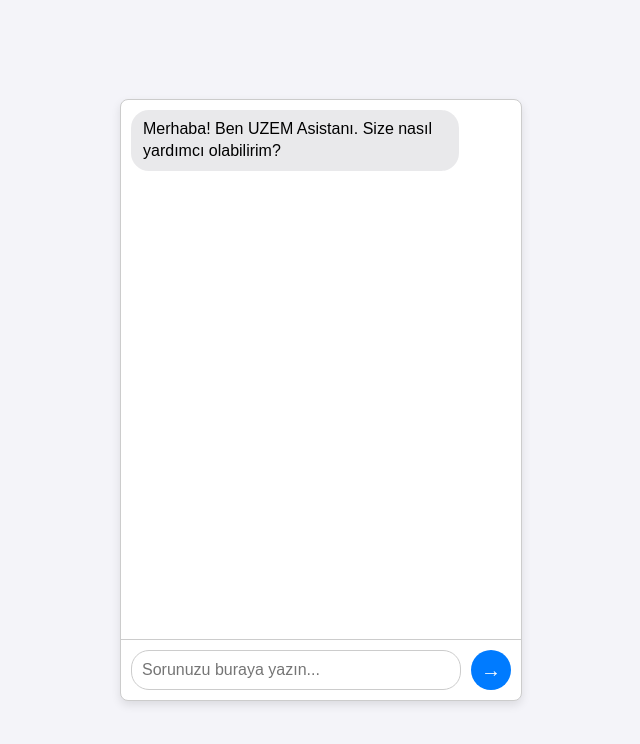
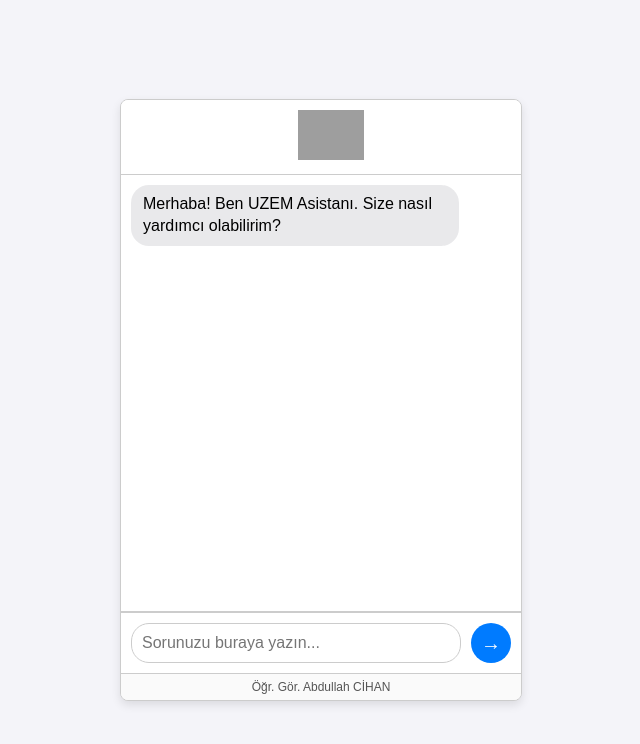
Before and after one commit to abdullah-cihan/uzem, a plain HTML site: page index.html in a window 1280 px wide. Shown: the whole page, without its empty margins (319-959 px from the left). Drawn offline with Linux system fonts and the light colour scheme; grey boxes are pictures that could not be loaded.

Commit message:
index.html

```diff
--- a/index.html
+++ b/index.html
@@ -5,7 +5,6 @@
     <meta name="viewport" content="width=device-width, initial-scale=1.0">
     <title>UZEM AI Asistanı</title>
     <style>
-        /* --- Aşama 3: CSS (Görsel Stil) --- */
         body {
             font-family: Arial, sans-serif;
             background-color: #f4f4f9;
@@ -24,11 +23,22 @@
             display: flex;
             flex-direction: column;
             box-shadow: 0 4px 10px rgba(0,0,0,0.1);
+            overflow: hidden;
+        }
+        #logo {
+            width: 100%;
+            text-align: center;
+            padding: 10px;
+            border-bottom: 1px solid #ccc;
+            background-color: #fff;
+        }
+        #logo img {
+            max-height: 50px;
         }
         #chat-log {
             flex-grow: 1;
             padding: 10px;
-            overflow-y: auto; /* Mesajlar artınca kaydırma çubuğu çıkar */
+            overflow-y: auto;
             border-bottom: 1px solid #ccc;
         }
         .message {
@@ -41,17 +51,18 @@
         .user-message {
             background-color: #007bff;
             color: white;
-            align-self: flex-end; /* Kullanıcı mesajları sağa yaslı */
+            align-self: flex-end;
             margin-left: auto;
         }
         .bot-message {
             background-color: #e9e9eb;
             color: black;
-            align-self: flex-start; /* Asistan mesajları sola yaslı */
+            align-self: flex-start;
         }
         #input-container {
             display: flex;
             padding: 10px;
+            border-top: 1px solid #ccc;
         }
         #user-input {
             flex-grow: 1;
@@ -74,11 +85,22 @@
         #send-button:hover {
             background-color: #0056b3;
         }
+        #footer {
+            text-align: center;
+            padding: 6px;
+            font-size: 12px;
+            color: #555;
+            border-top: 1px solid #ccc;
+            background-color: #fafafa;
+        }
     </style>
 </head>
 <body>
 
     <div id="chat-container">
+        <div id="logo">
+            <img src="https://upload.wikimedia.org/wikipedia/tr/e/e3/Afyonkarahisar_Sa%C4%9Fl%C4%B1k_Bilimleri_%C3%9Cniversitesi_logo.png" alt="Üniversite Logosu">
+        </div>
         <div id="chat-log">
             <div class="message bot-message">Merhaba! Ben UZEM Asistanı. Size nasıl yardımcı olabilirim?</div>
         </div>
@@ -86,15 +108,16 @@
             <input type="text" id="user-input" placeholder="Sorunuzu buraya yazın...">
             <button id="send-button">→</button>
         </div>
+        <div id="footer">
+            Öğr. Gör. Abdullah CİHAN
+        </div>
     </div>
 
     <script>
-        // --- Aşama 3: JavaScript (Arayüzün Beyni) ---
         const chatLog = document.getElementById('chat-log');
         const userInput = document.getElementById('user-input');
         const sendButton = document.getElementById('send-button');
 
-        // Butona tıklandığında veya Enter'a basıldığında mesaj gönder
         sendButton.addEventListener('click', sendMessage);
         userInput.addEventListener('keypress', function(e) {
             if (e.key === 'Enter') {
@@ -104,24 +127,18 @@
 
         async function sendMessage() {
             const userText = userInput.value.trim();
-            if (userText === "") return; // Boş mesaj göndermeyi engelle
+            if (userText === "") return;
 
-            // 1. Kullanıcının mesajını ekranda göster
             appendMessage(userText, 'user-message');
-            userInput.value = ""; // Yazı kutusunu temizle
-
-            // Kopyalayıp kendi kodunuzdakiyle değiştirebileceğiniz doğru blok
-
-// LÜTFEN MEVCUT KODUNUZDAKİ BU BÖLÜMÜ AŞAĞIDAKİ BLOK İLE DEĞİŞTİRİN
+            userInput.value = "";
 
             try {
-    // Arka Uca (Backend) isteği gönder
                 const response = await fetch('https://abdullahcihan.pythonanywhere.com/soru-sor', {
                     method: 'POST',
                     headers: {
                         'Content-Type': 'application/json'
                     },
-        body: JSON.stringify({ soru: userText }) // Soruyu JSON formatında gönder
+                    body: JSON.stringify({ soru: userText })
                 });
 
                 if (!response.ok) {
@@ -129,9 +146,8 @@ try {
                 }
 
                 const data = await response.json();
-    const botText = data.cevap; // Backend'den gelen cevabı al
+                const botText = data.cevap;
 
-    // Bot'un cevabını ekranda göster
                 appendMessage(botText, 'bot-message');
 
             } catch (error) {
@@ -145,7 +161,7 @@ try {
             messageElement.classList.add('message', className);
             messageElement.textContent = text;
             chatLog.appendChild(messageElement);
-            chatLog.scrollTop = chatLog.scrollHeight; // Sohbeti en alta kaydır
+            chatLog.scrollTop = chatLog.scrollHeight;
         }
     </script>
 
```
Lines whose indentation alone changed are shown as unchanged.
